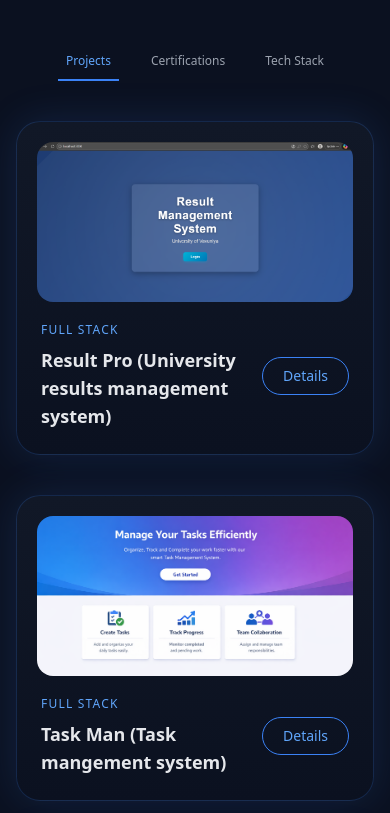
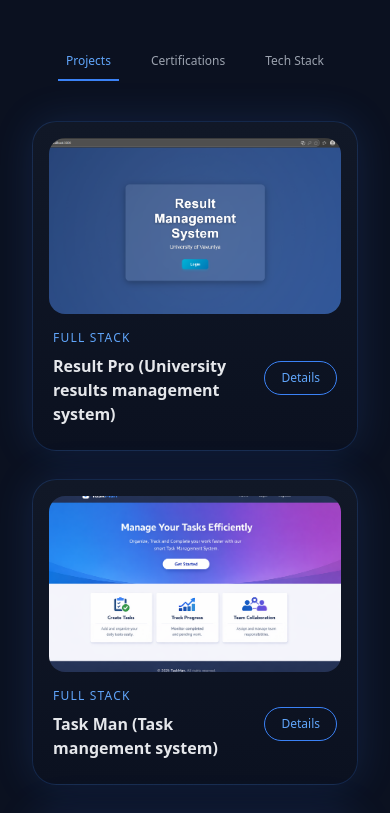
Before and after one commit to Fathima-Nuzha/portfolio-website, a React (Vite) app: page / in a window 390 px wide. Shown: the part 2360-3173 px from the top of the page. Built offline with nearby package versions, Linux system fonts and the light colour scheme.

Commit message:
Added mobile responsive footer

```diff
--- a/src/components/ProjectsTab.jsx
+++ b/src/components/ProjectsTab.jsx
@@ -23,7 +23,7 @@ title:"Task Man (Task mangement system)",
 category:"Full Stack",
 image:"/projects/taskman.png",
 description:
-"A collaborative task management application developed using PHP and MySQL, enabling efficient task assignment, deadline tracking, and workflow organization through a structured and user-friendly interface.",
+"A collaborative task management application developed using PHP and MySQL.",
 tech:["PHP","MySQL","XAMPP","CSS3"],
 github:"https://github.com/Fathima-Nuzha/TaskMan-Inventory-Management-System-",
 demo:"https://github.com/Fathima-Nuzha/TaskMan-Inventory-Management-System-"
@@ -45,7 +45,7 @@ title:"Hogwarts Match Up",
 category:"Gaming",
 image:"/projects/hogwardsmatchup.png",
 description:
-"A C# desktop memory-matching game inspired by the magical universe. Features character-based cards, animations, score tracking and engaging gameplay.",
+"A C# desktop memory-matching game inspired by magical characters.",
 tech:["C#",".NET Framework","Windows Forms","Visual Studio"],
 github:"https://github.com/Fathima-Nuzha/CSharp-Projects/tree/main/HogwartsMatch-Up",
 demo:"https://github.com/Fathima-Nuzha/CSharp-Projects/tree/main/HogwartsMatch-Up"
@@ -56,7 +56,7 @@ title:"My Portfolio Website",
 category:"Personal Branding",
 image:"/projects/myportfoliowebsite.png",
 description:
-"A premium personal portfolio website showcasing projects and certifications through smooth animations, modern UI design and responsive layouts.",
+"A premium personal portfolio website showcasing projects and certifications.",
 tech:["React","Tailwind CSS","Framer Motion","JavaScript","HTML5","CSS3","Vercel"],
 github:"https://github.com",
 demo:"https://demo.com"
@@ -77,7 +77,20 @@ return(
 
 {/* ================= GRID ================= */}
 
-<div className="grid md:grid-cols-2 lg:grid-cols-3 gap-10">
+<div
+className="
+
+grid
+grid-cols-1
+sm:grid-cols-2
+lg:grid-cols-3
+
+gap-7
+sm:gap-10
+
+px-4 sm:px-0
+
+">
 
 {projects.map((project,index)=>(
 
@@ -115,29 +128,18 @@ transition-all duration-500 ease-out"
 
 >
 
-{/* Shine Hover */}
-
-<div className="absolute inset-0 opacity-0 group-hover:opacity-100 transition duration-700">
-
-<div className="absolute -left-full top-0 w-full h-full
-
-bg-gradient-to-r
-from-transparent
-via-blue-500/10
-to-transparent
-
-group-hover:left-full
-transition-all duration-1000"/>
-
-</div>
-
-
 {/* IMAGE */}
 
-<div className="bg-[#0B1120] rounded-2xl overflow-hidden h-40 m-5">
+<div className="bg-[#0B1120] rounded-2xl overflow-hidden
+
+h-44 sm:h-40
+
+m-4 sm:m-5">
 
 <img
 src={project.image}
+alt={project.title}
+
 className="w-full h-full object-cover
 
 transition duration-700
@@ -151,7 +153,7 @@ group-hover:brightness-110"
 
 {/* TEXT */}
 
-<div className="px-6 pb-6 flex justify-between items-center">
+<div className="px-5 sm:px-6 pb-6 flex justify-between items-center gap-2">
 
 <div>
 
@@ -161,7 +163,11 @@ group-hover:brightness-110"
 
 </p>
 
-<h3 className="mt-2 font-semibold text-lg text-gray-200 group-hover:text-white transition">
+<h3 className="mt-2 font-semibold
+
+text-base sm:text-lg
+
+text-gray-200 group-hover:text-white transition">
 
 {project.title}
 
@@ -172,9 +178,9 @@ group-hover:brightness-110"
 
 <button
 
-className="border border-blue-500 px-5 py-2 rounded-full
+className="border border-blue-500 px-4 sm:px-5 py-2 rounded-full
 
-text-sm text-blue-400
+text-xs sm:text-sm text-blue-400
 
 transition-all duration-300
 
@@ -202,8 +208,6 @@ Details
 
 {/* ================= MODAL ================= */}
 
-{/* ================= MODAL ================= */}
-
 <AnimatePresence>
 
 {selected && (
@@ -213,10 +217,16 @@ initial={{ opacity: 0 }}
 animate={{ opacity: 1 }}
 exit={{ opacity: 0 }}
 
-onClick={() => setSelected(null)}   // click outside closes
+onClick={() => setSelected(null)}
 
 className="fixed inset-0 bg-black/80 backdrop-blur-sm
-flex justify-center items-center z-50"
+
+flex justify-center items-center
+
+p-4
+
+z-50"
+
 >
 
 <motion.div
@@ -225,9 +235,18 @@ initial={{ scale: .85, opacity: 0 }}
 animate={{ scale: 1, opacity: 1 }}
 exit={{ scale: .85, opacity: 0 }}
 
-onClick={(e)=> e.stopPropagation()} // ✅ prevents closing when clicking inside
+onClick={(e)=> e.stopPropagation()}
 
-className="relative w-[92%] max-w-xl rounded-3xl overflow-hidden
+className="relative
+
+w-full
+max-w-xl
+
+max-h-[90vh]
+
+overflow-y-auto
+
+rounded-3xl overflow-hidden
 
 bg-gradient-to-b
 from-[#111827]
@@ -239,7 +258,7 @@ shadow-[0_0_80px_rgba(59,130,246,0.35)]"
 
 >
 
-{/* CLOSE BUTTON */}
+{/* CLOSE */}
 
 <button
 onClick={()=>setSelected(null)}
@@ -254,11 +273,12 @@ text-white font-bold w-9 h-9 rounded-full z-20">
 
 {/* IMAGE */}
 
-<div className="h-64 bg-[#0B1120] overflow-hidden">
+<div className="h-52 sm:h-64 bg-[#0B1120] overflow-hidden">
 
 <img
 src={selected.image}
 alt={selected.title}
+
 className="w-full h-full object-cover
 transition duration-700 hover:scale-105"
 />
@@ -266,22 +286,22 @@ transition duration-700 hover:scale-105"
 </div>
 
 
-<div className="p-8">
+<div className="p-6 sm:p-8">
 
-<h3 className="text-2xl font-bold">
+<h3 className="text-xl sm:text-2xl font-bold">
 
 {selected.title}
 
 </h3>
 
-<p className="text-gray-400 mt-3">
+<p className="text-gray-400 mt-3 text-sm sm:text-base">
 
 {selected.description}
 
 </p>
 
 
-{/* TECH STACK */}
+{/* TECH */}
 
 <div className="flex flex-wrap gap-2 mt-5">
 
@@ -289,6 +309,7 @@ transition duration-700 hover:scale-105"
 
 <span
 key={i}
+
 className="px-3 py-1 border border-blue-500/40
 rounded-full text-xs text-blue-400">
 
@@ -301,18 +322,19 @@ rounded-full text-xs text-blue-400">
 </div>
 
 
-
 {/* LINKS */}
 
-<div className="flex gap-4 mt-8">
+<div className="flex flex-col sm:flex-row gap-4 mt-8">
 
 <a
 href={selected.github}
 target="_blank"
 rel="noopener noreferrer"
 
-className="flex items-center gap-2
+className="flex justify-center items-center gap-2
+
 bg-blue-500 px-6 py-3 rounded-xl font-semibold
+
 hover:bg-blue-400 transition">
 
 <FaGithub/>
@@ -327,9 +349,12 @@ href={selected.demo}
 target="_blank"
 rel="noopener noreferrer"
 
-className="flex items-center gap-2
+className="flex justify-center items-center gap-2
+
 border border-blue-500 px-6 py-3 rounded-xl
+
 text-blue-400
+
 hover:bg-blue-500 hover:text-white transition">
 
 <FaExternalLinkAlt/>
```
